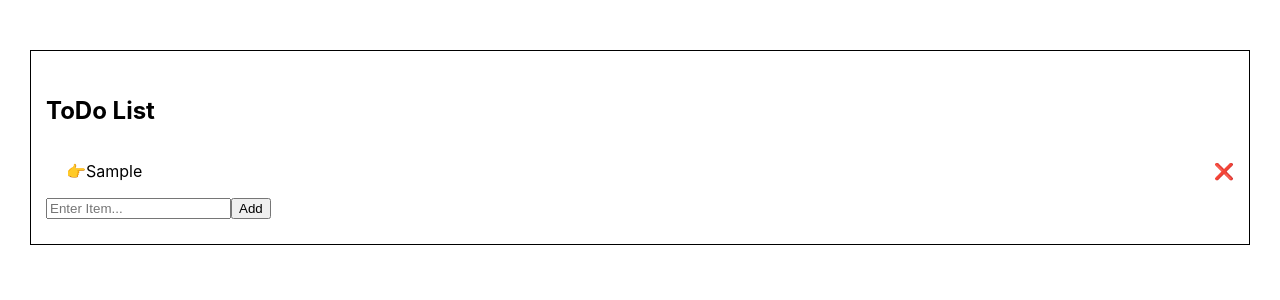
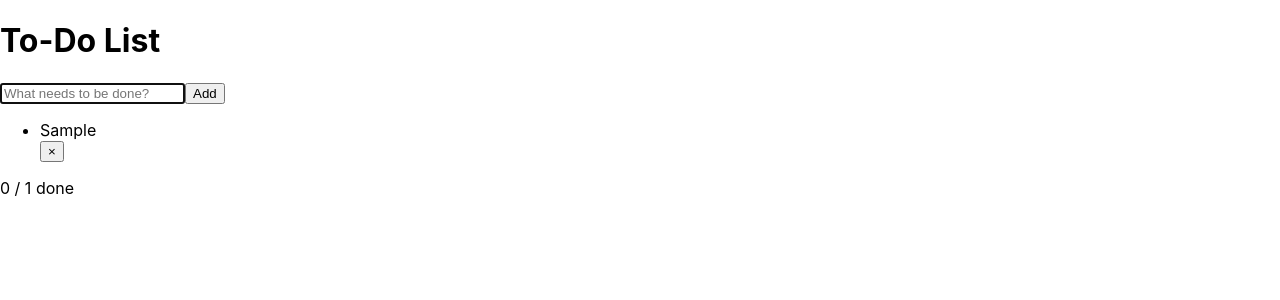
Before and after one commit to ALi-Maher-Mohamed/React-Basic-Todos, a React (Create React App) app: page / in a window 1280 px wide. Both pictures are taken after typing "Sample" into the empty fields and a click on the button "Add". Shown: the top 300 px of the page. Built offline with nearby package versions, Linux system fonts and the light colour scheme.

Commit message:
add  localStorage to the project

```diff
--- a/src/App.js
+++ b/src/App.js
@@ -1,57 +1,119 @@
+import { useState, useRef, useCallback, useEffect } from "react";
 import "./App.css";
-import { useRef, useState } from "react";
 
 function App() {
-  const [todos, setTodos] = useState([]);
+  const [todos, setTodos] = useState(() => {
+    try {
+      const saved = localStorage.getItem("todos");
+      return saved ? JSON.parse(saved) : [];
+    } catch {
+      return [];
+    }
+  });
 
-  const inputRef = useRef();
-  const handleAddButton = () => {
-    const text = inputRef.current.value;
-    const newItem = { completed: false, text };
-    setTodos([...todos, newItem]);
-    inputRef.current.value = "";
+  const [inputValue, setInputValue] = useState("");
+  const inputRef = useRef(null);
+
+  // حفظ التودوهات في localStorage كل ما يتغيروا
+  useEffect(() => {
+    localStorage.setItem("todos", JSON.stringify(todos));
+  }, [todos]);
+
+  const handleAddTodo = useCallback(() => {
+    const trimmedText = inputValue.trim();
+
+    if (!trimmedText) {
+      alert("Please enter a valid todo item");
+      inputRef.current?.focus();
+      return;
+    }
+
+    const newTodo = {
+      id: crypto.randomUUID(), // أفضل بكتير من index
+      text: trimmedText,
+      completed: false,
+      createdAt: Date.now(),
+    };
+
+    setTodos((prev) => [newTodo, ...prev]); // إضافة في البداية (أحدث أولاً)
+    setInputValue("");
+    inputRef.current?.focus();
+  }, [inputValue]);
+
+  const handleToggleComplete = useCallback((id) => {
+    setTodos((prev) =>
+      prev.map((todo) =>
+        todo.id === id ? { ...todo, completed: !todo.completed } : todo,
+      ),
+    );
+  }, []);
+
+  const handleDelete = useCallback((id) => {
+    setTodos((prev) => prev.filter((todo) => todo.id !== id));
+  }, []);
+
+  const handleKeyDown = (e) => {
+    if (e.key === "Enter") {
+      handleAddTodo();
+    }
   };
 
-  const handleItemDone = (index) => {
-    const newTodos = [...todos];
-    newTodos[index].completed = !newTodos[index].completed;
-    setTodos(newTodos);
-  };
-  const handleDeleteItem = (index) => {
-    const newTodos = [...todos];
-    newTodos.splice(index, 1);
-    setTodos(newTodos);
-  };
-  console.log(todos);
   return (
-    <div className="App">
-      <div>
-        <h2>ToDo List</h2>
-        <div className="todos-container">
-          <ul>
-            {todos.map(({ text, completed }, index) => {
-              return (
-                <div className="item">
-                  <li
-                    key={index}
-                    className={completed ? "done" : ""}
-                    onClick={() => handleItemDone(index)}
+    <div className="app-container">
+      <div className="todo-app">
+        <h1>To-Do List</h1>
+
+        <div className="input-section">
+          <input
+            ref={inputRef}
+            value={inputValue}
+            onChange={(e) => setInputValue(e.target.value)}
+            onKeyDown={handleKeyDown}
+            placeholder="What needs to be done?"
+            autoFocus
+          />
+          <button onClick={handleAddTodo}>Add</button>
+        </div>
+
+        <div className="todos-list">
+          {todos.length === 0 ? (
+            <p className="empty-state">No tasks yet. Add one! ✨</p>
+          ) : (
+            <ul>
+              {todos.map((todo) => (
+                <li key={todo.id} className={todo.completed ? "completed" : ""}>
+                  <div
+                    className="todo-text"
+                    onClick={() => handleToggleComplete(todo.id)}
+                    role="button"
+                    tabIndex={0}
+                    onKeyDown={(e) => {
+                      if (e.key === "Enter" || e.key === " ") {
+                        handleToggleComplete(todo.id);
+                      }
+                    }}
                   >
-                    {text}
-                  </li>
-                  <span
-                    className="delete"
-                    onClick={() => handleDeleteItem(index)}
+                    {todo.text}
+                  </div>
+
+                  <button
+                    className="delete-btn"
+                    onClick={() => handleDelete(todo.id)}
+                    aria-label={`Delete "${todo.text}"`}
                   >
-                    ❌
-                  </span>
-                </div>
-              );
-            })}
-          </ul>
+                    ×
+                  </button>
+                </li>
+              ))}
+            </ul>
+          )}
         </div>
-        <input ref={inputRef} placeholder="Enter Item..." />
-        <button onClick={handleAddButton}>Add</button>
+
+        {todos.length > 0 && (
+          <div className="stats">
+            {todos.filter((t) => t.completed).length} / {todos.length} done
+          </div>
+        )}
       </div>
     </div>
   );
```
